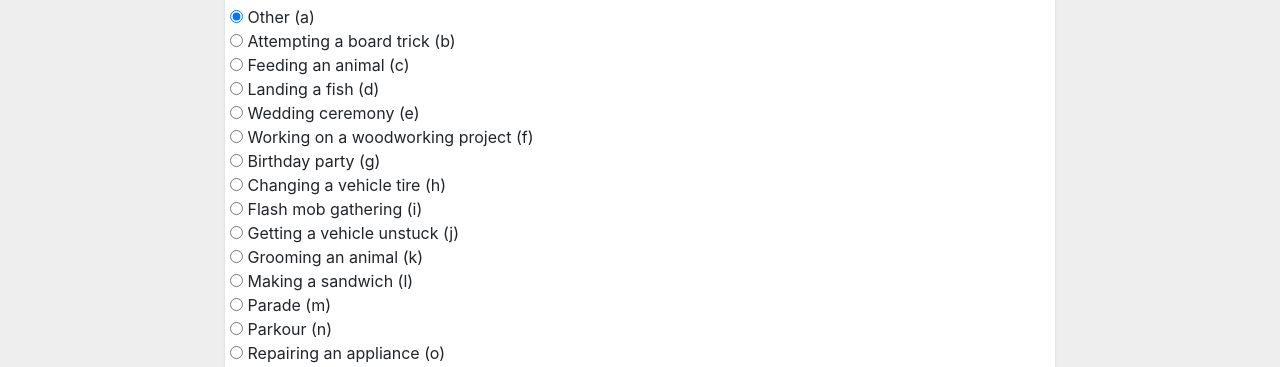
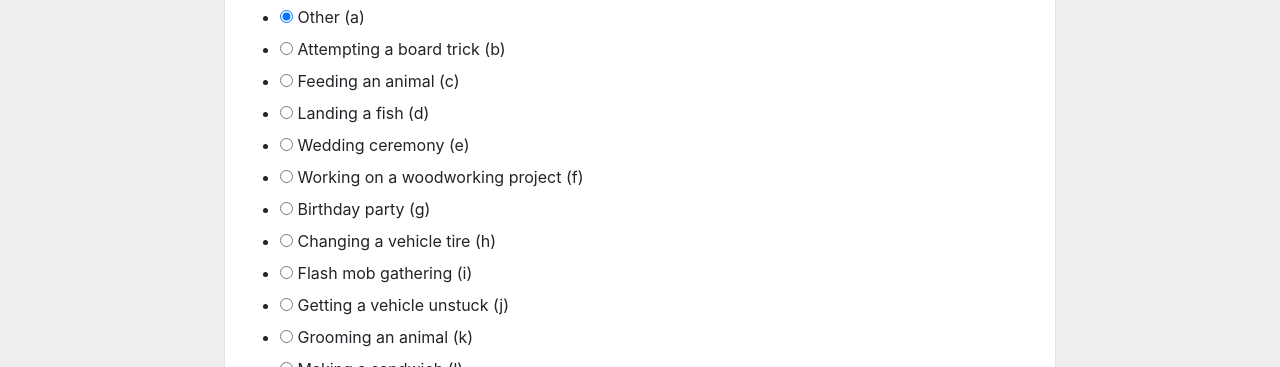
Before and after one commit to bwhite/vision_results, a plain HTML site: page amt_video_label/index.html in a window 1280 px wide. Shown: the part 430-797 px from the top of the page. Drawn offline with nearby package versions, Linux system fonts and the light colour scheme; files whose address does not match are found by name.

Commit message:
Updated style Signed-off-by: Brandyn A. White <bwhite@dappervision.com>

```diff
--- a/amt_video_label/index.html
+++ b/amt_video_label/index.html
@@ -106,13 +106,17 @@
           $('#classes').html('');
           class_descriptions = {};
           class_names = [];
+          var classes_obj = $('<ul>', {class: "inputs-list"});
           $.each(config.classes, function(index, value) {
-              $('#classes').append($('<input>', { id: 'radio_' + value.key, type: "radio", name: "group", value : value.key }));
-              $('#classes').append($('<span>').text('  ' + value.name + ' (' + String.fromCharCode(97 + class_names.length) + ')'));
-              $('#classes').append('<br>');
+              v0 = $('<input>', { id: 'radio_' + value.key, type: "radio", name: "group", value : value.key });
+              v1 = $('<span>').text('  ' + value.name + ' (' + String.fromCharCode(97 + class_names.length) + ')');
+              v2 = $('<li>');
+              v3 = $('<label>').append(v0, v1);
+              classes_obj.append(v2.append(v3))
               class_descriptions[value.key] = value.description;
               class_names.push(value.key);
           });
+        $('#classes').append(classes_obj);
         $('input:radio[name=group]').change(radio_change_handler);
         $('#radio_' + class_names[0]).attr('checked', true);
         radio_change_handler();
@@ -209,8 +213,7 @@
             <h2 id="image_name"></h2>
             <div id="images"></div>
             <h2 id="classes_name"></h2>
-            <div id="classes">
-            </div>
+            <div id="classes" style="padding-left: 10px"></div>
             <div>
               <center>
               <input id="submit" type="submit" class="btn primary" value="Submit (enter)">
```
Also changed, not shown: 2 other files.
